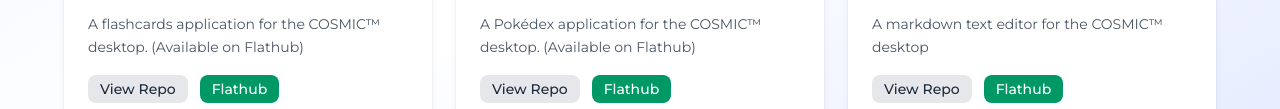
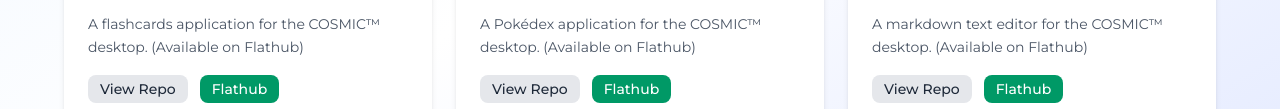
Before and after one commit to mariinkys/personal-site, an Astro site: page / in a window 1280 px wide. Shown: the part 486-595 px from the top of the page. Built offline with nearby package versions, Linux system fonts and the light colour scheme; Astro itself is replaced by a stand-in of ours.

Commit message:
chore: update deps & add flathub text to cedilla

```diff
--- a/package.json
+++ b/package.json
@@ -9,8 +9,8 @@
     "astro": "astro"
   },
   "dependencies": {
-    "@tailwindcss/vite": "^4.2.1",
-    "astro": "^6.0.4",
-    "tailwindcss": "^4.2.1"
+    "@tailwindcss/vite": "^4.2.2",
+    "astro": "^6.0.8",
+    "tailwindcss": "^4.2.2"
   }
 }
--- a/src/pages/index.astro
+++ b/src/pages/index.astro
@@ -42,7 +42,7 @@
 
 				<ProjectCard
 					name="Cedilla"
-					description="A markdown text editor for the COSMIC™ desktop"
+					description="A markdown text editor for the COSMIC™ desktop. (Available on Flathub)"
 					language="Rust"
 					repo="https://github.com/mariinkys/cedilla"
 					flathub="https://flathub.org/en/apps/dev.mariinkys.Cedilla"
```
Also changed, not shown: 1 other file.
